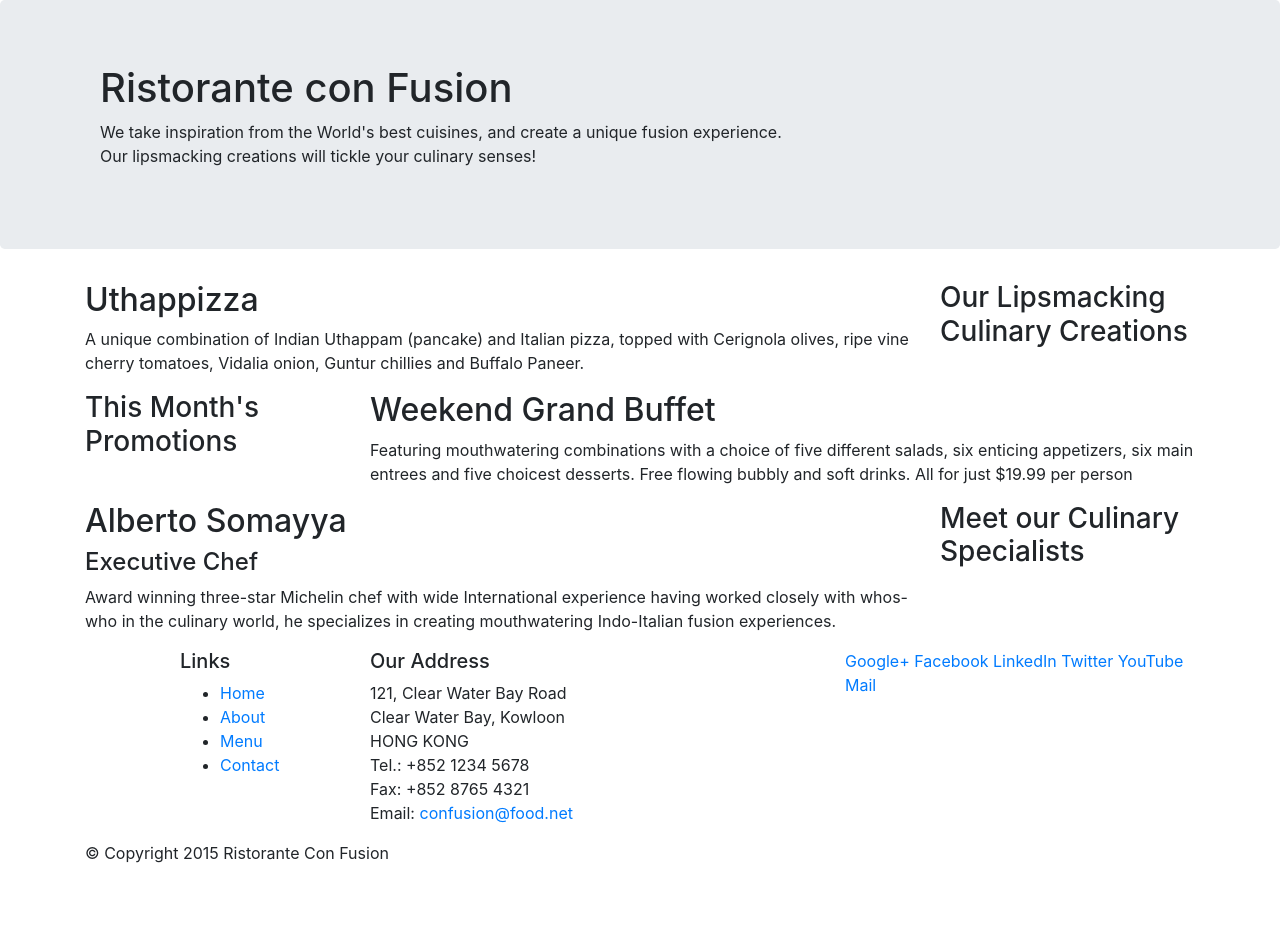
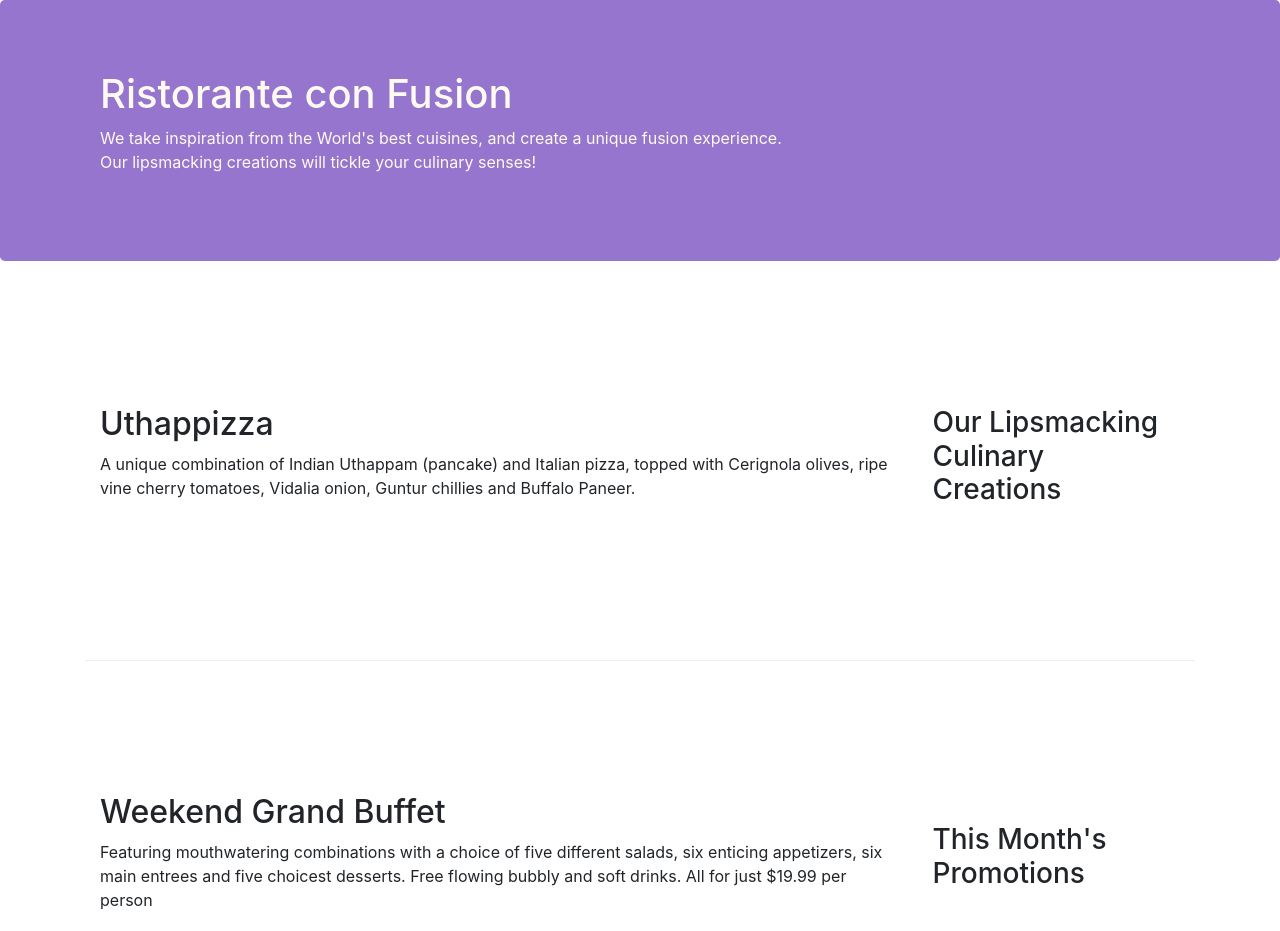
Before and after one commit to anmolsingh12/CourseEra-Assignment1, a website: page index.html in a window 1280 px wide. Shown: the top 931 px of the page. Before the commit the page ends 881 px from the top, so only its background shows below. Drawn offline with nearby package versions, Linux system fonts and the light colour scheme.

Commit message:
daily commit

```diff
--- /dev/null
+++ b/css/styles.css
@@ -0,0 +1,33 @@
+.row-header{
+        margin: 0px auto;
+        padding: 0px auto;
+}
+
+.row-content{
+        margin: 0px auto;
+        padding: 50px 0px 50px 0px;
+        border-bottom:1px ridge;
+        min-height:400px;
+}
+
+.footer
+{
+        background-color: #d1c4e9;
+        margin: 0px auto;
+        padding:20px 0px 20px 0px;
+}
+
+.jumbotron
+{
+        padding: 70px 30px 70px 30px;
+        margin:0px auto;
+        background: #9575cd;
+        color:floralwhite;
+}
+
+.address
+{
+        font-size:80%;
+        margin:0px;
+        color:#0f0f0f;
+}
--- a/index.html
+++ b/index.html
@@ -7,12 +7,13 @@
     <meta name="viewport" content="width=device-width, initial-scale=1, shrink-to-fit=no">
     <meta http-equiv="x-ua-compatible" content="ie=edge">
     <link rel="stylesheet" href="https://stackpath.bootstrapcdn.com/bootstrap/4.1.2/css/bootstrap.min.css" integrity="sha384-Smlep5jCw/wG7hdkwQ/Z5nLIefveQRIY9nfy6xoR1uRYBtpZgI6339F5dgvm/e9B" crossorigin="anonymous">
+    <link rel="stylesheet" href="css/styles.css"
 </head>
 
 <body>
     <header class="jumbotron">
         <div class="container">
-            <div classs="row">
+            <div classs="row row-header">
                 <div class="col-12 col-sm-8">
                     <h1>Ristorante con Fusion</h1>
                     <p>We take inspiration from the World's best cuisines, and create a unique fusion experience. Our lipsmacking creations will tickle your culinary senses!</p>
@@ -24,7 +25,7 @@
     </header>
 
     <div class="container">
-        <div class="row">
+        <div class="row row-content align-items-center">
             <div class="col-sm-4 order-md-2 col-md-3">
                 <h3>Our Lipsmacking Culinary Creations</h3>
             </div>
@@ -35,17 +36,17 @@
         </div>
 
 
-        <div class="row">
-            <div class="col-sm-4 col-md-3">
+        <div class="row row-content align-items-center">
+            <div class="col-sm-4 order-md-2 col-md-3">
                 <h3 >This Month's Promotions</h3>
             </div>
-            <div class="col-sm col-md">
+            <div class="col-sm order-md-1 col-md">
                 <h2>Weekend Grand Buffet</h2>
                 <p>Featuring mouthwatering combinations with a choice of five different salads, six enticing appetizers, six main entrees and five choicest desserts. Free flowing bubbly and soft drinks. All for just $19.99 per person </p>
             </div>
         </div>
 
-        <div class="row">
+        <div class="row row-content align-items-center">
             <div class="col-sm-4 order-md-2 col-md-3">
                 <h3>Meet our Culinary Specialists</h3>
             </div>
@@ -57,12 +58,12 @@
         </div>
     </div>
 
-    <footer>
+    <footer class="footer">
         <div class="container">
             <div class="row">
                 <div class="col-5 col-sm-2 offset-1">
                     <h5>Links</h5>
-                    <ul>
+                    <ul class="list-unstyled">
                         <li><a href="#">Home</a></li>
                         <li><a href="#">About</a></li>
                         <li><a href="#">Menu</a></li>
@@ -80,8 +81,8 @@
 		              Email: <a href="mailto:confusion@food.net">confusion@food.net</a>
 		           </address>
                 </div>
-                <div class="col col-sm-4">
-                    <div>
+                <div class="col col-sm-4 align-self-center">
+                    <div style="text-align:center">
                         <a href="http://google.com/+">Google+</a>
                         <a href="http://www.facebook.com/profile.php?id=">Facebook</a>
                         <a href="http://www.linkedin.com/in/">LinkedIn</a>
@@ -91,7 +92,7 @@
                     </div>
                 </div>
            </div>
-           <div class="row">
+           <div class="row justify-content-center">
                 <div class="col-auto">
                     <p>© Copyright 2015 Ristorante Con Fusion</p>
                 </div>
```
